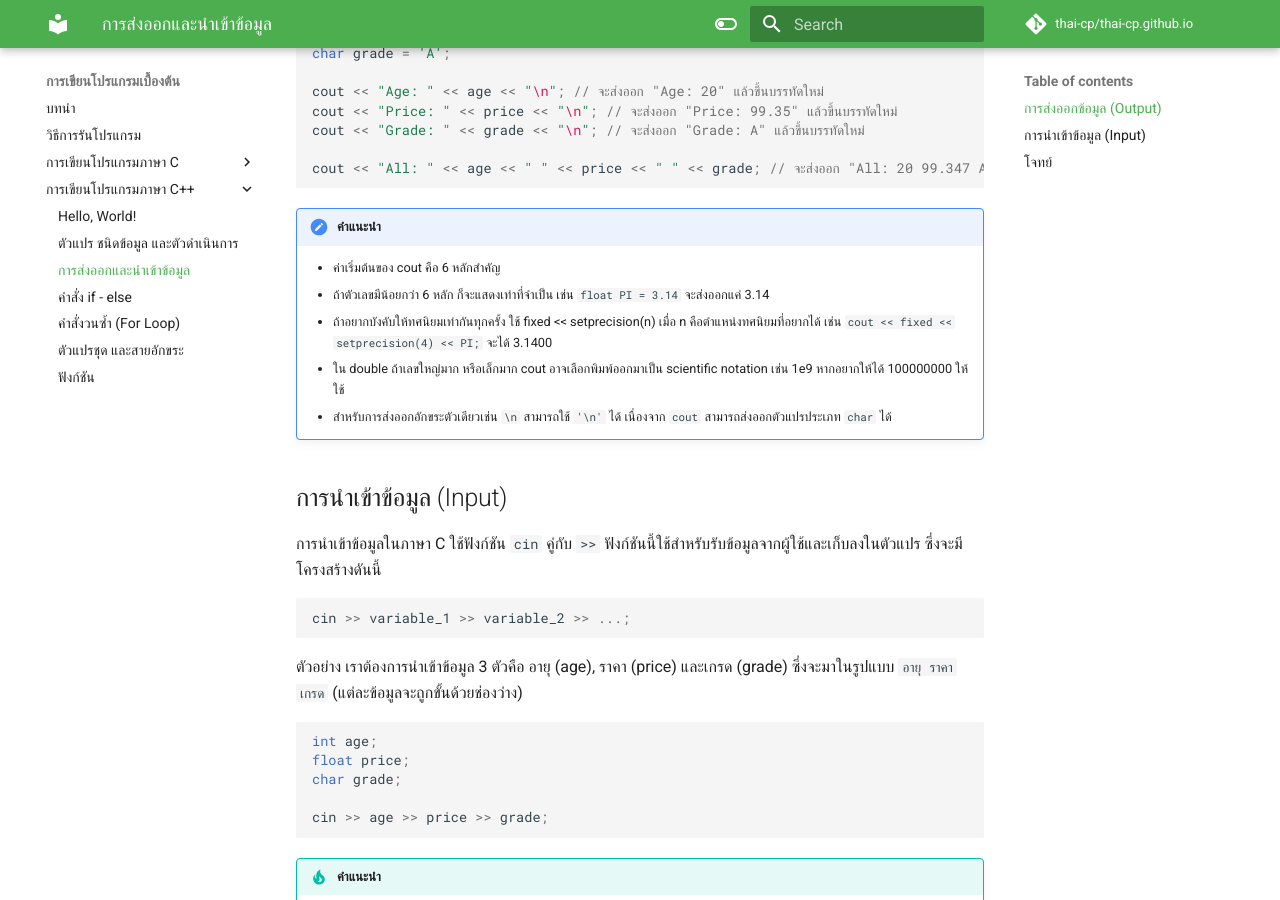
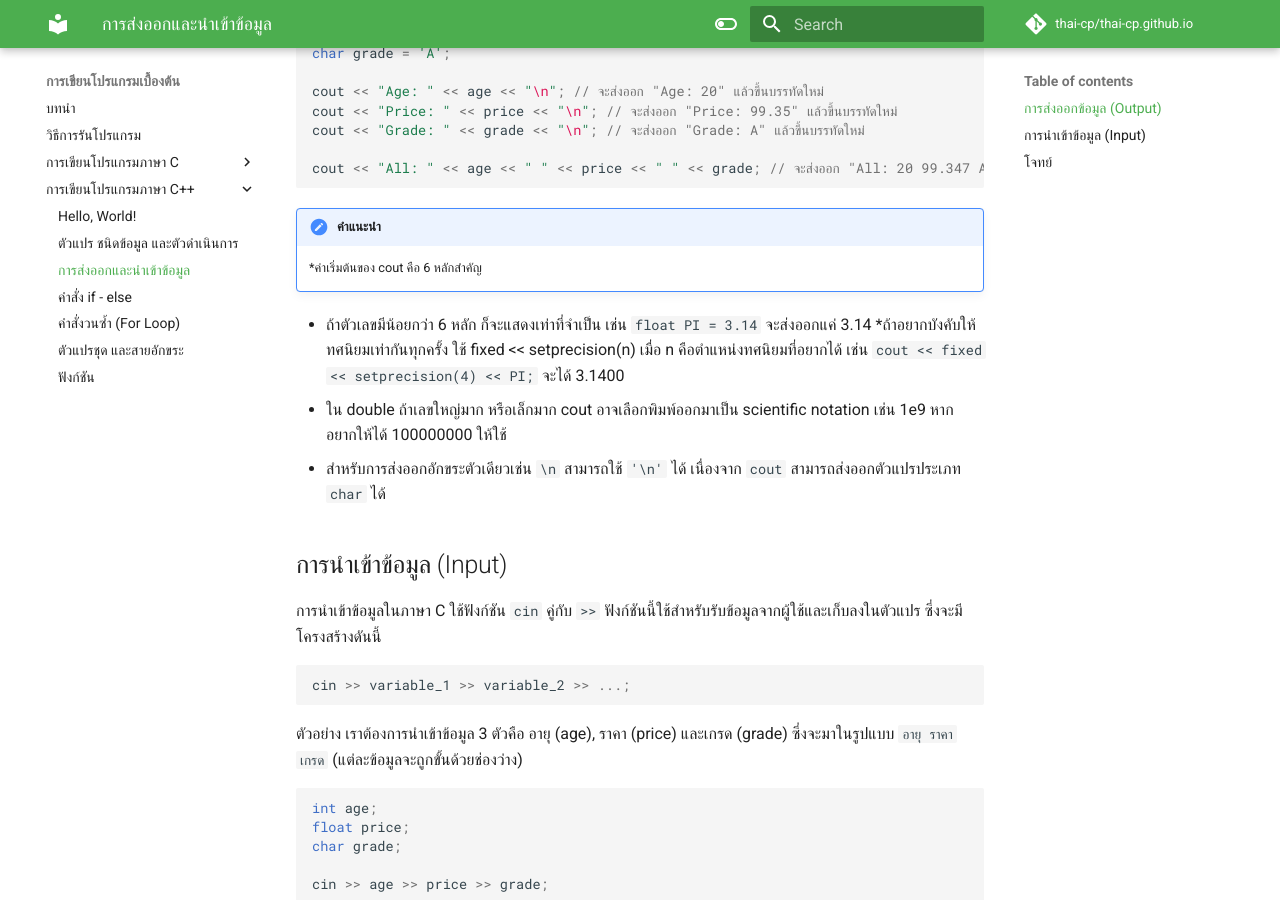
Before and after one commit to thai-cp/thai-cp.github.io, an MkDocs documentation site: the page built from docs/prog-basic/cpp/input-output.md, in a window 1280 px wide and 900 px high, scrolled down 861 px. Built offline with MkDocs 1.6.1 and Material for MkDocs 9.7.7, drawn with Linux system fonts in a browser that asks for light colours; comment, search, counter and statistics services are not loaded.

Commit message:
Format Files

````diff
--- a/docs/prog-basic/cpp/input-output.md
+++ b/docs/prog-basic/cpp/input-output.md
@@ -44,11 +44,12 @@
 ```
 
 !!! note "คำแนะนำ"
-    * ค่าเริ่มต้นของ cout คือ 6 หลักสำคัญ
-	* ถ้าตัวเลขมีน้อยกว่า 6 หลัก ก็จะแสดงเท่าที่จำเป็น เช่น `float PI = 3.14` จะส่งออกแค่ 3.14
-	* ถ้าอยากบังคับให้ทศนิยมเท่ากันทุกครั้ง ใช้ fixed << setprecision(n) เมื่อ n คือตำแหน่งทศนิยมที่อยากได้ เช่น `cout << fixed << setprecision(4) << PI;` จะได้ 3.1400
-    * ใน double ถ้าเลขใหญ่มาก หรือเล็กมาก cout อาจเลือกพิมพ์ออกมาเป็น scientific notation เช่น 1e9 หากอยากให้ได้ 100000000 ให้ใช้
-    * สำหรับการส่งออกอักขระตัวเดียวเช่น `\n` สามารถใช้ `'\n'` ได้ เนื่องจาก `cout` สามารถส่งออกตัวแปรประเภท `char` ได้
+    *ค่าเริ่มต้นของ cout คือ 6 หลักสำคัญ
+
+- ถ้าตัวเลขมีน้อยกว่า 6 หลัก ก็จะแสดงเท่าที่จำเป็น เช่น `float PI = 3.14` จะส่งออกแค่ 3.14
+ *ถ้าอยากบังคับให้ทศนิยมเท่ากันทุกครั้ง ใช้ fixed << setprecision(n) เมื่อ n คือตำแหน่งทศนิยมที่อยากได้ เช่น `cout << fixed << setprecision(4) << PI;` จะได้ 3.1400
+  - ใน double ถ้าเลขใหญ่มาก หรือเล็กมาก cout อาจเลือกพิมพ์ออกมาเป็น scientific notation เช่น 1e9 หากอยากให้ได้ 100000000 ให้ใช้
+  - สำหรับการส่งออกอักขระตัวเดียวเช่น `\n` สามารถใช้ `'\n'` ได้ เนื่องจาก `cout` สามารถส่งออกตัวแปรประเภท `char` ได้
 
 ## การนำเข้าข้อมูล (Input)
 
````
Also changed, not shown: docs/prog-basic/c/array.md (+1 -0 lines), docs/prog-basic/c/variable.md (+1 -0 lines).
